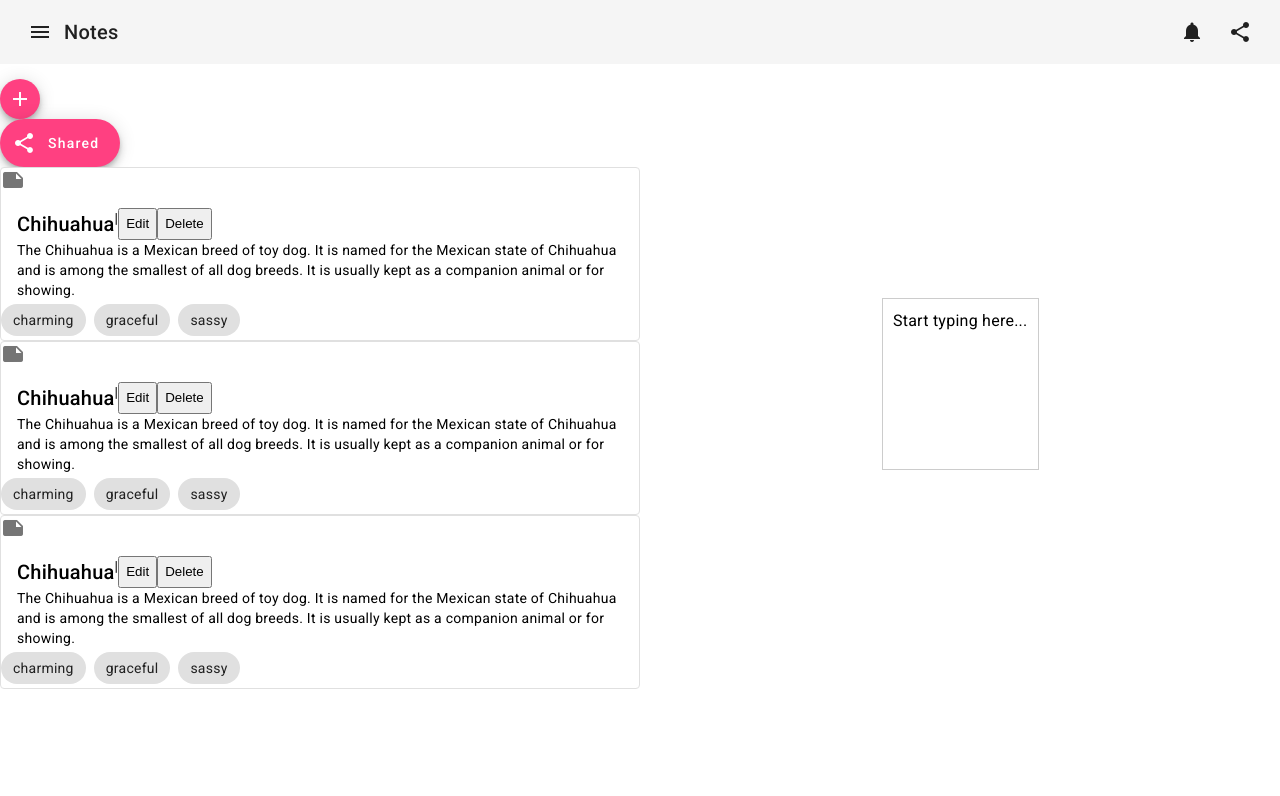
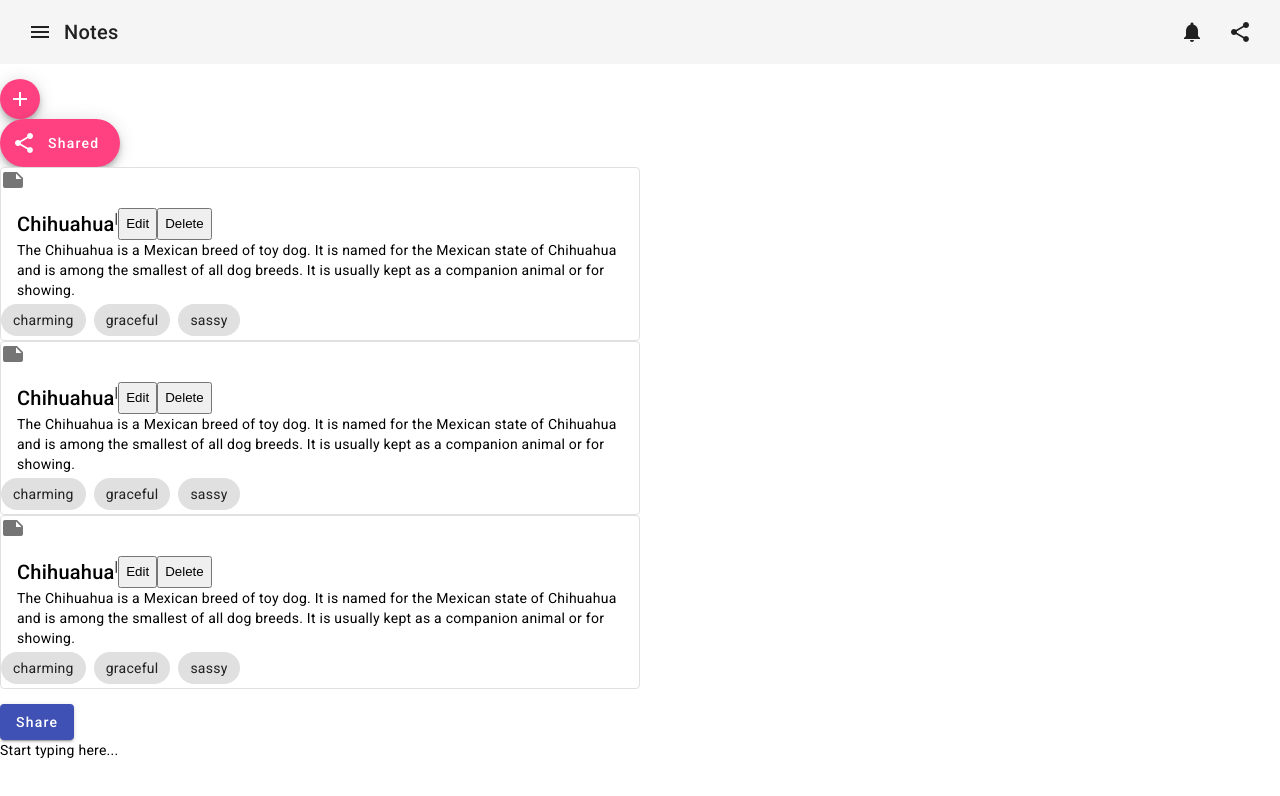
Before and after one commit to HasangiComplex/Real-Time-Collaborative-Notes-Application, an Angular app: page /viewNotes in a window 1280 px wide. Shown: the top 796 px of the page. Built offline with nearby package versions, Linux system fonts and the light colour scheme.

Commit message:
added editor component

```diff
--- a/package.json
+++ b/package.json
@@ -20,6 +20,7 @@
     "@angular/platform-browser": "^15.2.0",
     "@angular/platform-browser-dynamic": "^15.2.0",
     "@angular/router": "^15.2.0",
+    "quill": "^2.0.2",
     "rxjs": "~7.8.0",
     "tslib": "^2.3.0",
     "zone.js": "~0.12.0"
--- a/src/app/app-routing.module.ts
+++ b/src/app/app-routing.module.ts
@@ -4,6 +4,7 @@ import {LoginComponent} from "./auth/components/login/login.component";
 import {SignupComponent} from "./auth/components/signup/signup.component";
 import {NoteListComponent} from "./note-container/note-list/note-list.component";
 import {NoteContainerComponent} from "./note-container/note-container.component";
+import {NoteEditorComponent} from "./note-container/note-editor/note-editor.component";
 
 const routes: Routes = [
   {path:'',component:LoginComponent},
@@ -11,7 +12,8 @@ const routes: Routes = [
   {path:'register',component:SignupComponent},
   {path:'viewNotes',component:NoteContainerComponent},
   {path:'viewNotes',component:NoteListComponent},
-  {path:'listNotes',component:NoteListComponent}
+  {path:'listNotes',component:NoteListComponent},
+  {path:'edit/:id',component:NoteEditorComponent}
 
 
 
--- a/src/app/app.module.ts
+++ b/src/app/app.module.ts
@@ -24,6 +24,7 @@ import { NoteCardComponent } from './note-container/note-card/note-card.componen
 import { CreateCardComponent } from './note-container/create-card/create-card.component';
 import {MatDialogModule} from "@angular/material/dialog";
 import {MatSelectModule} from "@angular/material/select";
+
 
 
 
--- a/src/app/note-container/note-card/note-card.component.html
+++ b/src/app/note-container/note-card/note-card.component.html
@@ -36,7 +36,7 @@
 
     <mat-card-title>Chihuahua</mat-card-title>   |
     <button class="edit" [routerLink]="['/edit', 1]" >Edit</button>
-    <button class="delete">Delete</button>
+    <button class="delete" (click)="deleteNote()" >Delete</button>
   </mat-card-header>
   <mat-card-content>
     <p>{{longText}}</p>
@@ -55,7 +55,7 @@
   <mat-card-header>
 
     <mat-card-title>Chihuahua</mat-card-title>   |
-    <button class="edit" [routerLink]="['/edit', 1]" >Edit</button>
+    <button class="edit" [routerLink]="['/edit', 1]"  >Edit</button>
     <button class="delete">Delete</button>
   </mat-card-header>
   <mat-card-content>
--- a/src/app/note-container/note-card/note-card.component.ts
+++ b/src/app/note-container/note-card/note-card.component.ts
@@ -1,4 +1,4 @@
-import { Component } from '@angular/core';
+import {Component, EventEmitter, Output} from '@angular/core';
 
 @Component({
   selector: 'app-note-card',
@@ -9,4 +9,12 @@ export class NoteCardComponent {
   longText = `The Chihuahua is a Mexican breed of toy dog. It is named for the
   Mexican state of Chihuahua and is among the smallest of all dog breeds. It is
   usually kept as a companion animal or for showing.`;
+
+  @Output() delete: EventEmitter<void> = new EventEmitter<void>();
+
+  deleteNote() {
+    window.confirm(
+      'Are you sure you want to delete this note?'
+    ) && this.delete.emit();
+  }
 }
--- a/src/app/note-container/note-container.component.html
+++ b/src/app/note-container/note-container.component.html
@@ -71,11 +71,10 @@
 
 
 
-  <mat-grid-tile>
-    <div contenteditable="true" class="text-editor" (input)="onContentChange($event)">
-      Start typing here...
-    </div>
-  </mat-grid-tile>
+
 
 
 </mat-grid-list>
+
+
+<app-note-editor></app-note-editor>
--- a/src/app/note-container/note-container.component.ts
+++ b/src/app/note-container/note-container.component.ts
@@ -8,7 +8,7 @@ import {CreateCardComponent} from "./create-card/create-card.component";
   styleUrls: ['./note-container.component.scss']
 })
 export class NoteContainerComponent {
-  editorContent: string = '';
+
   constructor(private dialog: MatDialog) {}
   addNote(): void {
     const dialogRef = this.dialog.open(CreateCardComponent, {
@@ -24,8 +24,5 @@ export class NoteContainerComponent {
 
 
 
-  onContentChange(event: any) {
-    this.editorContent = event.target.innerHTML;  // Capture HTML content
-    console.log(this.editorContent);  // Process or save content
-  }
+
 }
--- a/src/app/note-container/note-editor/note-editor.component.html
+++ b/src/app/note-container/note-editor/note-editor.component.html
@@ -1 +1,11 @@
-<p>note-editor works!</p>
+
+<div class="example-button-row">
+
+  <button mat-raised-button color="primary">Share</button>
+
+</div>
+
+
+    <div contenteditable="true" class="text-editor" (input)="onContentChange($event)">
+      Start typing here...
+    </div>
--- a/src/app/note-container/note-editor/note-editor.component.ts
+++ b/src/app/note-container/note-editor/note-editor.component.ts
@@ -6,5 +6,9 @@ import { Component } from '@angular/core';
   styleUrls: ['./note-editor.component.scss']
 })
 export class NoteEditorComponent {
-
+  editorContent: string = '';
+  onContentChange(event: any) {
+    this.editorContent = event.target.innerHTML;  // Capture HTML content
+    console.log(this.editorContent);  // Process or save content
+  }
 }
```
Also changed, not shown: 1 other file (tests, documents, lock files or other folders).
